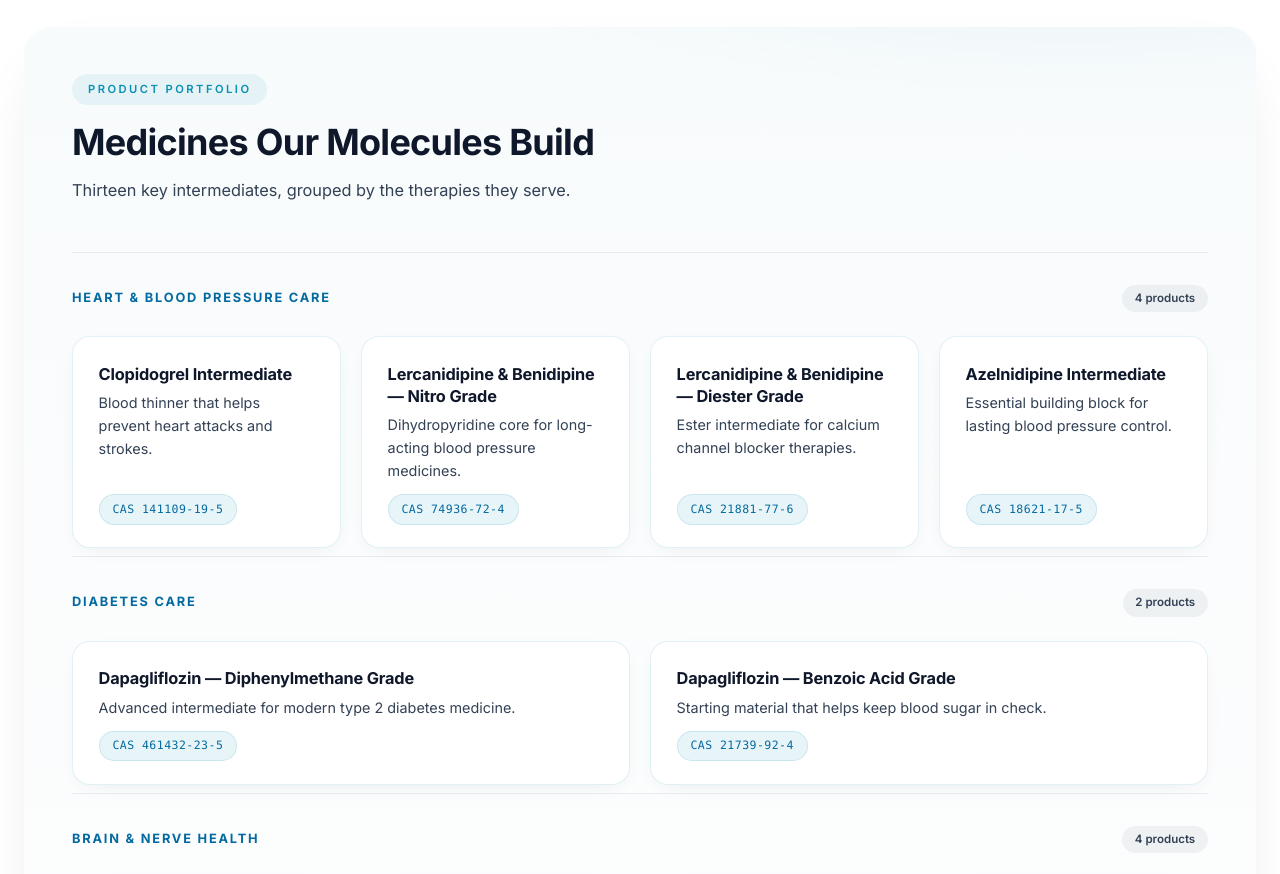
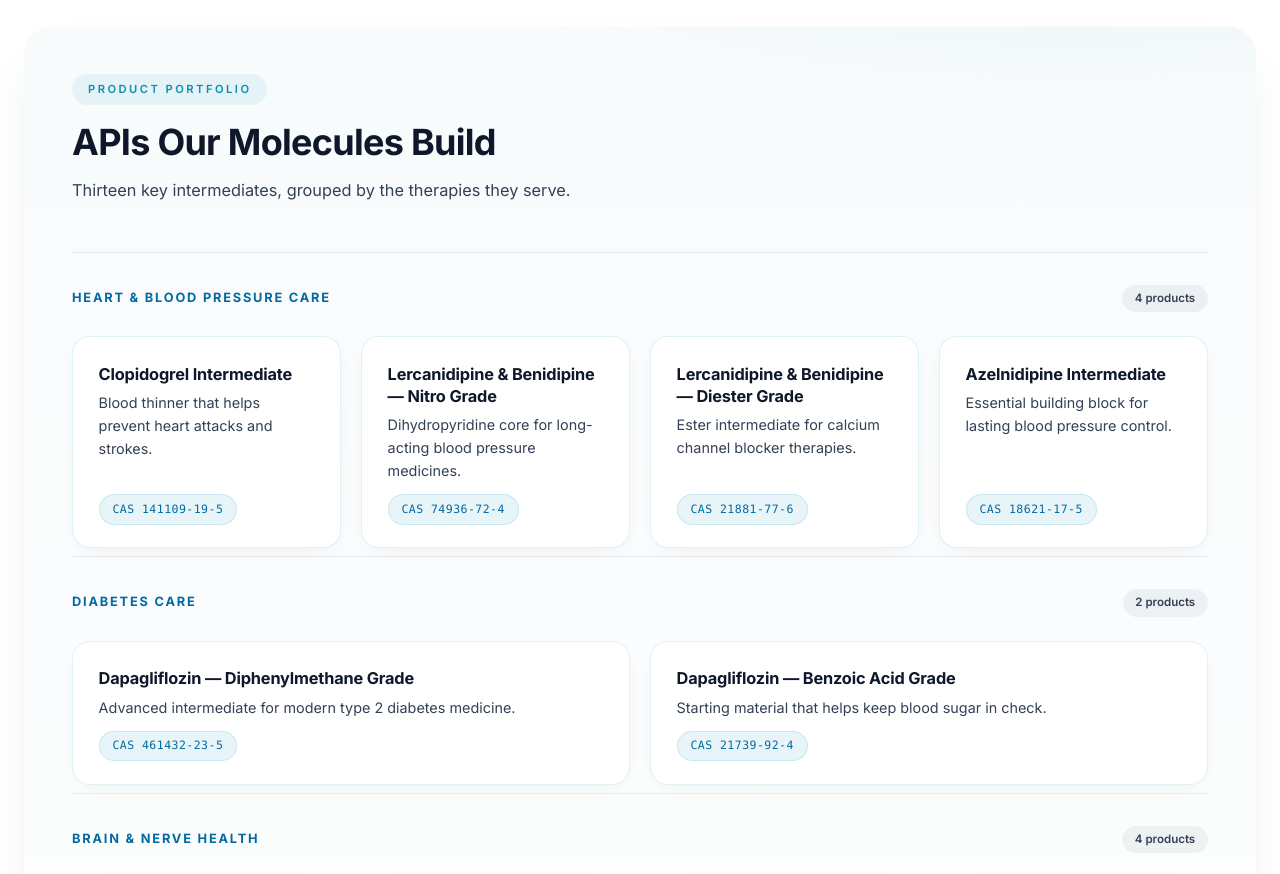
Before and after one commit to himanipatel13/chrontenpharmachem.github.io, a plain HTML site: page index.html in a window 1280 px wide. Shown: the part 2820-3694 px from the top of the page. Drawn offline with Linux system fonts and the light colour scheme.

Commit message:
Rename portfolio heading to APIs Our Molecules Build

```diff
--- a/index.html
+++ b/index.html
@@ -260,7 +260,7 @@
         <div class="portfolio-panel">
           <div class="portfolio-header">
             <span class="portfolio-eyebrow">Product Portfolio</span>
-            <h3 class="portfolio-heading">Medicines Our Molecules Build</h3>
+            <h3 class="portfolio-heading">APIs Our Molecules Build</h3>
             <p class="portfolio-sub">Thirteen key intermediates, grouped by the therapies they serve.</p>
           </div>
 
```
